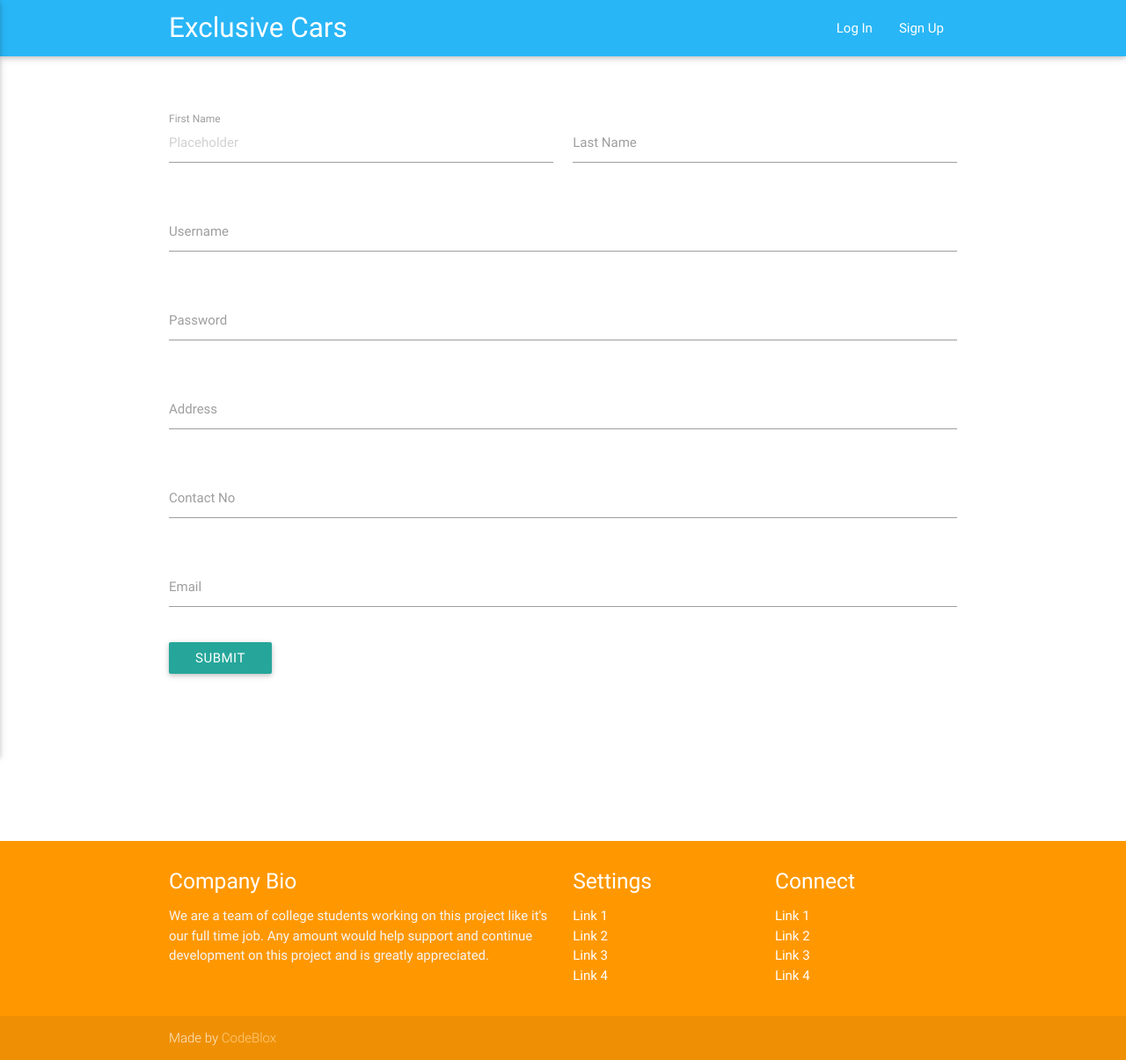
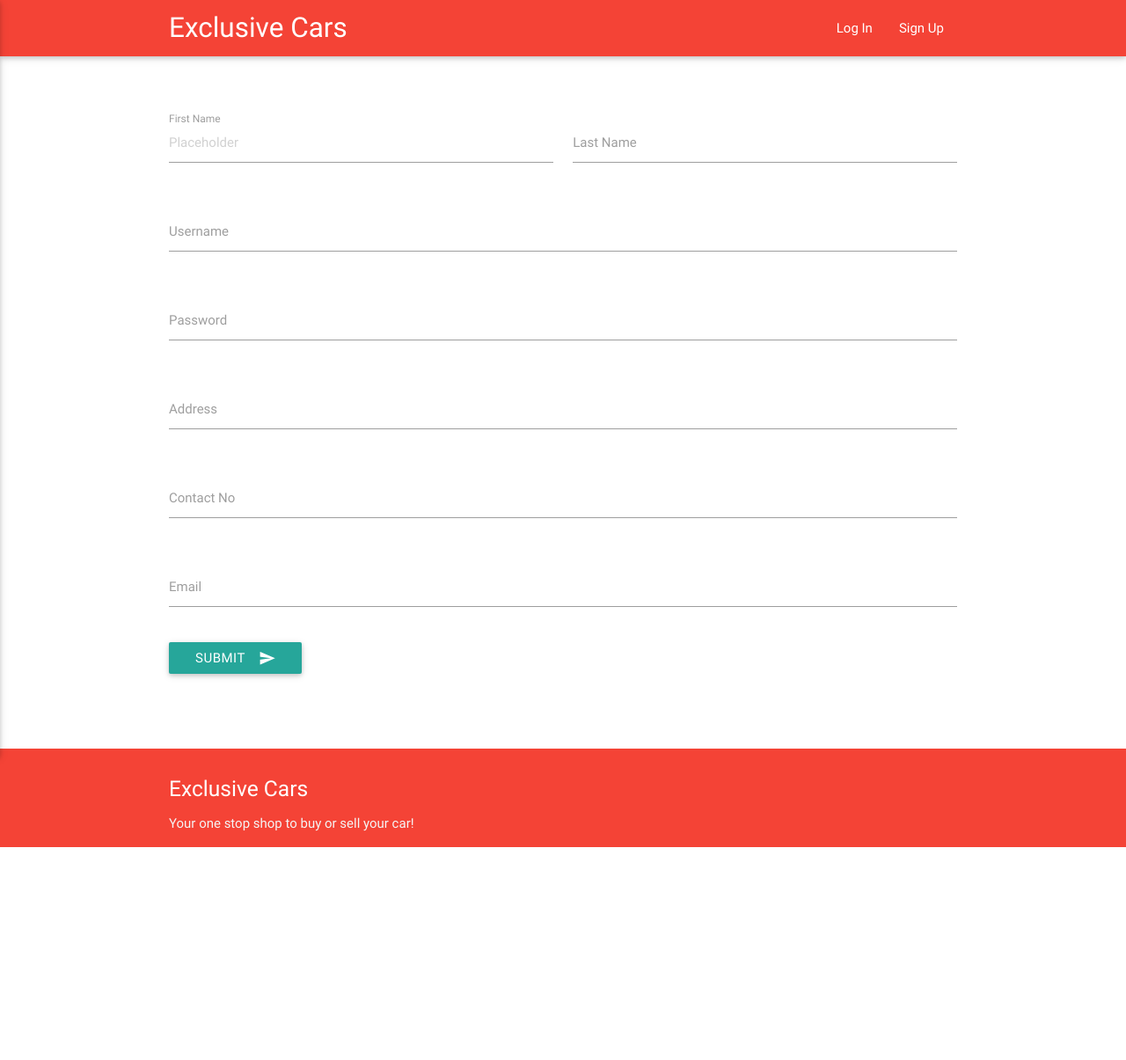
Before and after one commit to billibongers/Case1, a PHP site: page /signup.php in a window 1280 px wide. Shown: the whole page at 88% size. After the commit the page ends 963 px from the top, so only its background shows below. Run offline with PHP 8.4, Linux system fonts and the light colour scheme; some libraries are stand-ins or nearby versions.

Commit message:
styled index and signup

```diff
--- a/website/signup.php
+++ b/website/signup.php
@@ -27,7 +27,7 @@
 <head>
   <meta http-equiv="Content-Type" content="text/html; charset=UTF-8"/>
   <meta name="viewport" content="width=device-width, initial-scale=1, maximum-scale=1.0"/>
-  <title>Starter Template - Materialize</title>
+  <title>Sign Up</title>
 
   <!-- CSS  -->
   <link href="https://fonts.googleapis.com/icon?family=Material+Icons" rel="stylesheet">
@@ -35,7 +35,7 @@
   <link href="css/style.css" type="text/css" rel="stylesheet" media="screen,projection"/>
 </head>
 <body>
-  <nav class="light-blue lighten-1" role="navigation">
+  <nav class="red" role="navigation">
     <div class="nav-wrapper container"><a id="logo-container" href="#" class="brand-logo">Exclusive Cars</a>
       <ul class="right hide-on-med-and-down">
         <li><a href="signup.php">Sign Up</a></li>
@@ -95,94 +95,21 @@
           <label for="email">Email</label>
         </div>
       </div>
-      <button class="waves-effect waves-light btn" type="submit" name="submit">submit</button>
+      <button class="waves-effect waves-light btn" type="submit" name="submit">submit<i class="material-icons right">send</i></button>
     </form>
   </div>
       </div>
-     <!-- <div class="row center">
-        <a href="http://materializecss.com/getting-started.html" id="download-button" class="btn-large waves-effect waves-light orange">Get Started</a>
-      </div> -->
       <br><br>
 
     </div>
   </div>
 
-
-  <div class="container">
-    <div class="section">
-
-      <!--   Icon Section   -->
- <!--     <div class="row">
-        <div class="col s12 m4">
-          <div class="icon-block">
-            <h2 class="center light-blue-text"><i class="material-icons">flash_on</i></h2>
-            <h5 class="center">Speeds up development</h5>
-
-            <p class="light">We did most of the heavy lifting for you to provide a default stylings that incorporate our custom components. Additionally, we refined animations and transitions to provide a smoother experience for developers.</p>
-          </div>
-        </div>
-
-        <div class="col s12 m4">
-          <div class="icon-block">
-            <h2 class="center light-blue-text"><i class="material-icons">group</i></h2>
-            <h5 class="center">User Experience Focused</h5>
-
-            <p class="light">By utilizing elements and principles of Material Design, we were able to create a framework that incorporates components and animations that provide more feedback to users. Additionally, a single underlying responsive system across all platforms allow for a more unified user experience.</p>
-          </div>
-        </div>
-
-        <div class="col s12 m4">
-          <div class="icon-block">
-            <h2 class="center light-blue-text"><i class="material-icons">settings</i></h2>
-            <h5 class="center">Easy to work with</h5>
-
-            <p class="light">We have provided detailed documentation as well as specific code examples to help new users get started. We are also always open to feedback and can answer any questions a user may have about Materialize.</p>
-          </div>
-        </div>
-      </div> -->
-
-    </div>
-    <br><br>
-
-    <div class="section">
-
-    </div>
-  </div>
-
-  <footer class="page-footer orange">
+   <footer class="page-footer red">
     <div class="container">
       <div class="row">
         <div class="col l6 s12">
-          <h5 class="white-text">Company Bio</h5>
-          <p class="grey-text text-lighten-4">We are a team of college students working on this project like it's our full time job. Any amount would help support and continue development on this project and is greatly appreciated.</p>
-
-
-        </div>
-        <div class="col l3 s12">
-          <h5 class="white-text">Settings</h5>
-          <ul>
-            <li><a class="white-text" href="#!">Link 1</a></li>
-            <li><a class="white-text" href="#!">Link 2</a></li>
-            <li><a class="white-text" href="#!">Link 3</a></li>
-            <li><a class="white-text" href="#!">Link 4</a></li>
-          </ul>
-        </div>
-        <div class="col l3 s12">
-          <h5 class="white-text">Connect</h5>
-          <ul>
-            <li><a class="white-text" href="#!">Link 1</a></li>
-            <li><a class="white-text" href="#!">Link 2</a></li>
-            <li><a class="white-text" href="#!">Link 3</a></li>
-            <li><a class="white-text" href="#!">Link 4</a></li>
-          </ul>
-        </div>
-      </div>
-    </div>
-    <div class="footer-copyright">
-      <div class="container">
-      Made by <a class="orange-text text-lighten-3" href="http://materializecss.com">CodeBlox</a>
-      </div>
-    </div>
+          <h5 class="white-text">Exclusive Cars</h5>
+          <p class="grey-text text-lighten-4">Your one stop shop to buy or sell your car!</p>
   </footer>
 
 
```
Also changed, not shown: website/index.html (+3 -31 lines).
